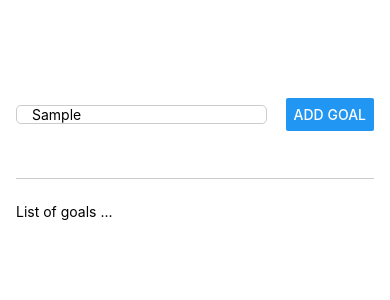
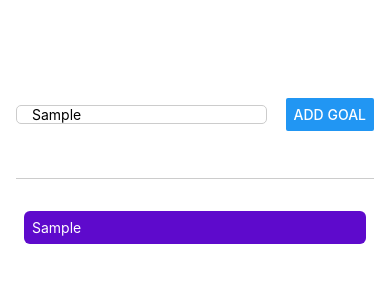
Before and after one commit to arash8877/react_native_1, a React Native app: screen / in a window 390 px wide. Both pictures are taken after typing "Sample" into the empty fields and a click on the button "ADD GOAL". Shown: the top 300 px of the page. Built offline with nearby package versions, Linux system fonts and the light colour scheme.

Commit message:
added FlatList

```diff
--- a/App.js
+++ b/App.js
@@ -1,15 +1,27 @@
 import { useState } from "react";
-import { Button, StyleSheet, Text, TextInput, View } from "react-native";
+import {
+  Button,
+  StyleSheet,
+  Text,
+  TextInput,
+  View,
+  ScrollView,
+  FlatList,
+} from "react-native";
 
 export default function App() {
-  const [enteredGoalText, setEnteredGoalText] = useState('');
+  const [enteredGoalText, setEnteredGoalText] = useState("");
+  const [courseGoals, setCourseGoals] = useState([]);
 
   const goalInputHandler = (enteredText) => {
     setEnteredGoalText(enteredText);
   };
 
   const addGoalHandler = () => {
-    console.log(enteredGoalText)
+    setCourseGoals((currentCourseGoals) => [
+      ...currentCourseGoals,
+      { text: enteredGoalText, id: Math.random().toString() },
+    ]);
   };
 
   return (
@@ -20,10 +32,32 @@ export default function App() {
           placeholder="Your course goal"
           onChangeText={goalInputHandler}
         />
-        <Button title="Add Goal" onPress={addGoalHandler}/>
+        <Button title="Add Goal" onPress={addGoalHandler} />
       </View>
       <View style={styles.goalsContainer}>
-        <Text>List of goals ...</Text>
+        <FlatList //if the data property is a list of objects and that object includes a key, then
+          data={courseGoals} // FlatList automatically use that key
+          renderItem={(itemData) => {
+            return (
+              <View style={styles.goalItem}>
+                <Text style={styles.goalText}>{itemData.item.text}</Text>
+              </View>
+            );
+          }}
+          keyExtractor={(item, index) => {
+            return item.id;
+          }}
+          alwaysBounceVertical={false}
+        />
+        {/* <ScrollView>
+          {courseGoals.map((goal, index) => (
+            <View key={index} style={styles.goalItem}>
+              <Text style={styles.goalText}>
+                {index + 1}- {goal}
+              </Text>
+            </View>
+          ))}
+        </ScrollView> */}
       </View>
     </View>
   );
@@ -55,4 +89,13 @@ const styles = StyleSheet.create({
   goalsContainer: {
     flex: 5,
   },
+  goalItem: {
+    margin: 8,
+    padding: 8,
+    borderRadius: 6,
+    backgroundColor: "#5e0acc",
+  },
+  goalText: {
+    color: "white",
+  },
 });
```
Also changed, not shown: components/GoalInput.js (added, +9 -0 lines), components/GoalItem.js (added, +8 -0 lines).
